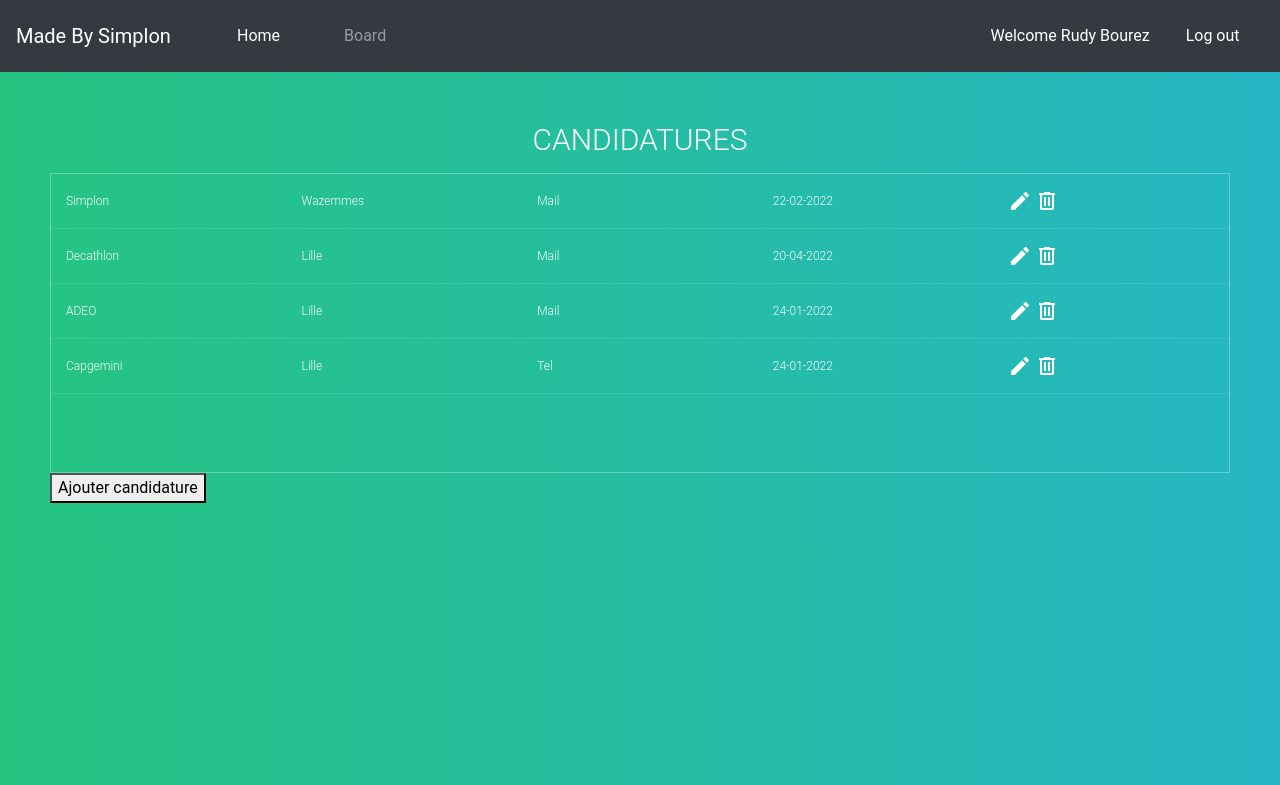
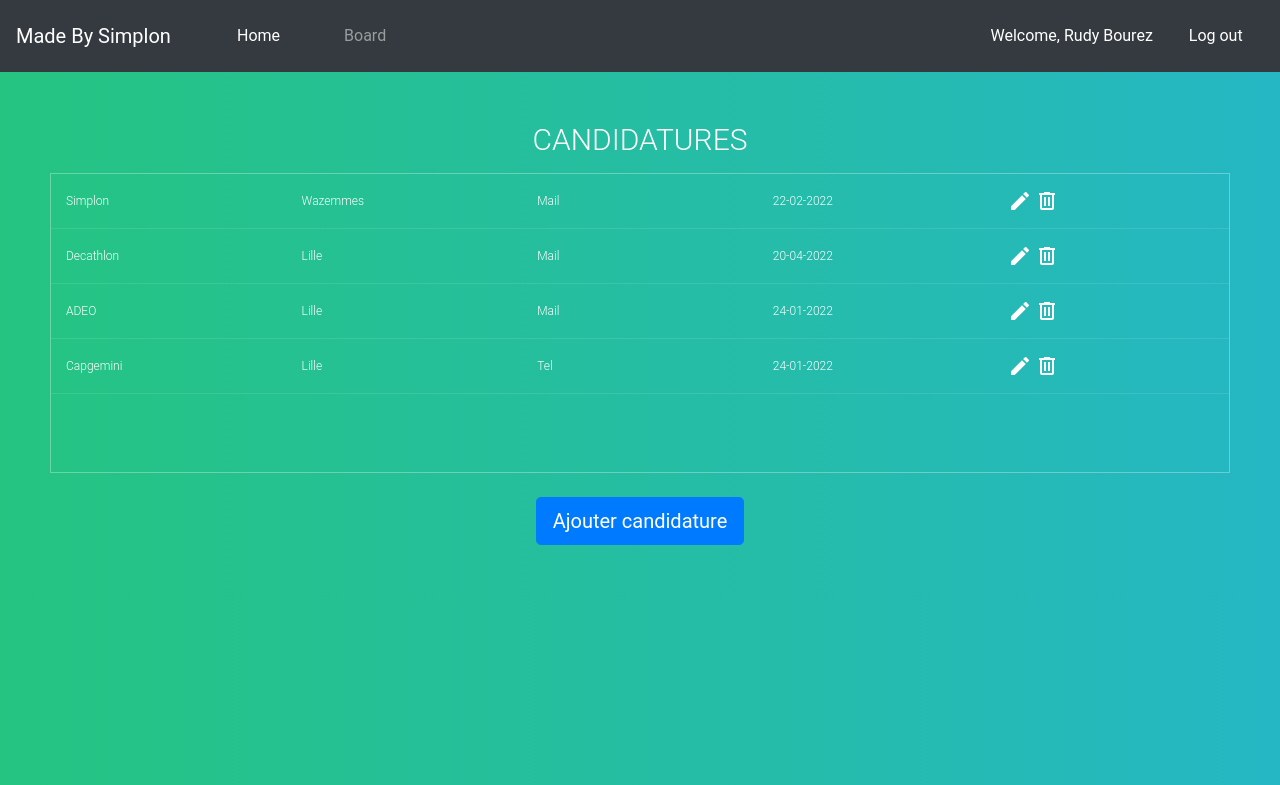
Before and after one commit to yayahamour/candi-app, a Flask app: page /board in a window 1280 px wide. Shown: the top 785 px of the page. Run offline with Flask 2, Linux system fonts and the light colour scheme; a user stored in the database is signed in; data comes from the database, SQL or seed files in the repository; some libraries are stand-ins or nearby versions.

Commit message:
buttons & favicon

```diff
--- a/App/static/style.css
+++ b/App/static/style.css
@@ -37,7 +37,9 @@ h1{
     border-bottom: solid 1px rgba(255,255,255,0.1);
   }
 
-
+  #button{
+    margin: 0 auto;
+  }
   /* demo styles */
 
   @import url(https://fonts.googleapis.com/css?family=Roboto:400,500,300,700);
@@ -75,7 +77,9 @@ h1{
   .made-with-love a:hover {
     text-decoration: underline;
   }
-
+  a, a:hover{
+    color: #fff;
+  }
 
   /* for custom scrollbar for webkit browser*/
 
--- a/App/templates/add_candidacy.html
+++ b/App/templates/add_candidacy.html
@@ -23,7 +23,7 @@
 
         </p>
 
-        <p>{{ form.submit() }}</p>
+        <p>{{ form.submit(class="btn btn-lg btn-primary mt-4 d-block",id="button") }}</p>
     </form>
 </div>
 {% endblock %}
--- a/App/templates/base.html
+++ b/App/templates/base.html
@@ -4,6 +4,7 @@
 <head>
   <meta charset="utf-8">
   <meta name="viewport" content="width=device-width, initial-scale=1">
+  <link rel="icon" href="../static/logo_simplon.png">
   <link rel="stylesheet" href="https://stackpath.bootstrapcdn.com/bootstrap/4.4.1/css/bootstrap.min.css"
     integrity="sha384-Vkoo8x4CGsO3+Hhxv8T/Q5PaXtkKtu6ug5TOeNV6gBiFeWPGFN9MuhOf23Q9Ifjh" crossorigin="anonymous" />
   <link rel="stylesheet" href="https://stackpath.bootstrapcdn.com/font-awesome/4.7.0/css/font-awesome.min.css"
@@ -43,7 +44,7 @@
       <div class="col-3">
         {% if current_user.is_authenticated %}
         <span class="navbar-text">
-          <a class="nav-link">Welcome {{ current_user.first_name }} {{ current_user.last_name }}</a>
+          <a class="nav-link">Welcome, {{ current_user.first_name }} {{ current_user.last_name }}</a>
         </span>
         <span class="navbar-text">
           <a class="nav-link" href="{{ url_for('logout_page') }}">Log out</a>
--- a/App/templates/board.html
+++ b/App/templates/board.html
@@ -45,9 +45,9 @@ Board
   </div>
   {% if current_user.is_admin == False %}
   <div>
-    <a href="{{ url_for('add_candidature') }}">
-      <button type="button">Ajouter candidature</button>
-    </a>
+      <button class="btn btn-lg btn-primary mt-4 d-block" id="button">
+        <a href="{{ url_for('add_candidature') }}">Ajouter candidature</a>
+      </button>
   </div>
   {% endif %}
 </section>
--- a/App/templates/login.html
+++ b/App/templates/login.html
@@ -17,7 +17,7 @@
             {{ form.password.label() }}
             {{ form.password(placeholder="***********", class="form-control") }}
             <br>
-            {{ form.submit(class="btn btn-lg btn-primary container")}}
+            {{ form.submit(class="btn btn-lg btn-primary d-block", id="button")}}
         </form>
     </div>
 {% endblock %}
```
Also changed, not shown: App/static/logo_simplon.png (added).
